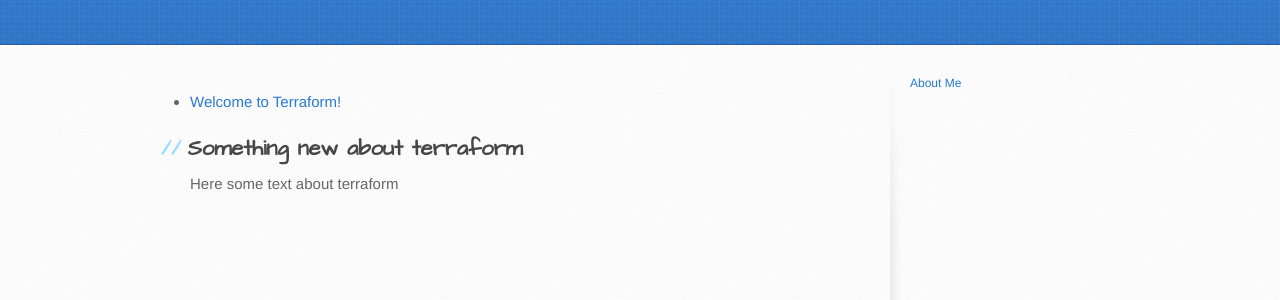
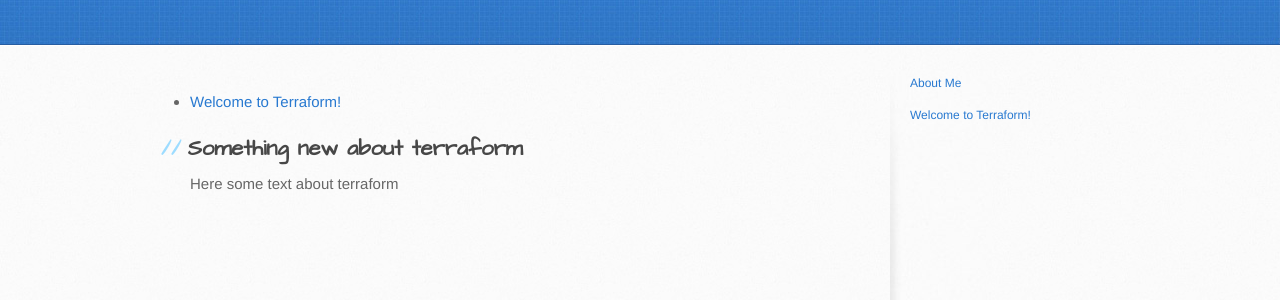
Before and after one commit to sharafullin/sharafullin.github.io, a Jekyll site: the page built from index.md, in a window 1280 px wide. Shown: the part 194-494 px from the top of the page. Built offline with Jekyll 4.4.1, drawn with Linux system fonts in a browser that asks for light colours; our own code applies the rules of GitHub Pages for plain Markdown files.

```diff
--- a/_layouts/default.html
+++ b/_layouts/default.html
@@ -46,7 +46,7 @@
             </a>
           {% endif %}
 
-          {% for post in site.site.categories["terraform"] %}
+          {% for post in site.categories["terraform"] %}
             <br />
             <a href="{{ post.url }}" >
               {{post.title}}
```
